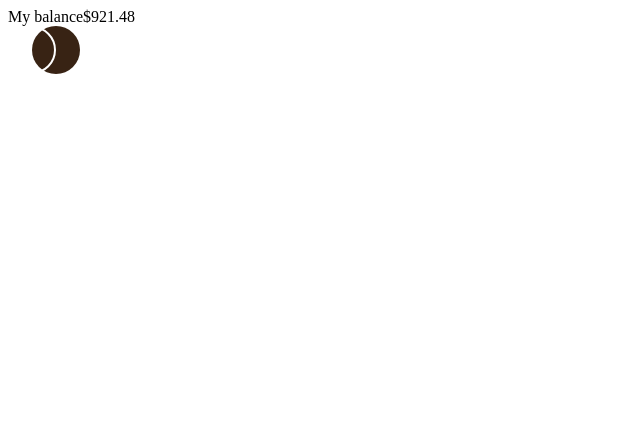
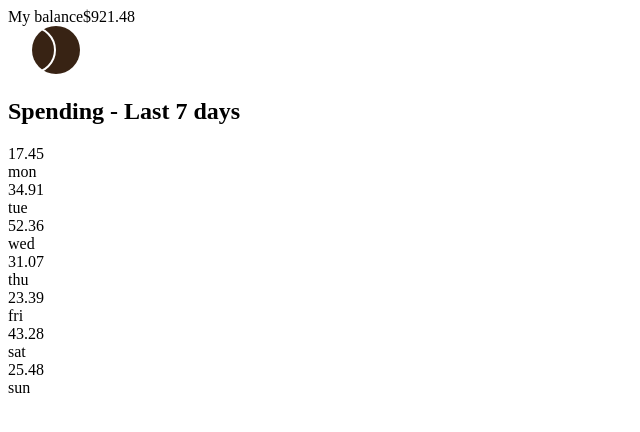
Before and after one commit to AdamHaniff/Expenses-Chart-Component, a React (Create React App) app: page / in a window 1280 px wide. Shown: the top 432 px of the page, without its empty margins (0-640 px from the left). Built offline with nearby package versions, Linux system fonts and the light colour scheme.

Commit message:
Created ExpenseBarDay component

```diff
--- a/src/App.js
+++ b/src/App.js
@@ -1,7 +1,39 @@
+const expenses = [
+  {
+    day: "mon",
+    amount: 17.45,
+  },
+  {
+    day: "tue",
+    amount: 34.91,
+  },
+  {
+    day: "wed",
+    amount: 52.36,
+  },
+  {
+    day: "thu",
+    amount: 31.07,
+  },
+  {
+    day: "fri",
+    amount: 23.39,
+  },
+  {
+    day: "sat",
+    amount: 43.28,
+  },
+  {
+    day: "sun",
+    amount: 25.48,
+  },
+];
+
 export default function App() {
   return (
     <div className="app">
       <Balance />
+      <Spending />
     </div>
   );
 }
@@ -18,4 +50,25 @@ function Balance() {
   );
 }
 
-function Spending() {}
+function Spending() {
+  return (
+    <div className="spending">
+      <h2 className="spending__label">Spending - Last 7 days</h2>
+      <div className="spending__chart">
+        {expenses.map((expense) => (
+          <ExpenseBarDay key={expense.day} expense={expense} />
+        ))}
+      </div>
+    </div>
+  );
+}
+
+function ExpenseBarDay({ expense }) {
+  return (
+    <div className="spending__expense-bar-day">
+      <span className="spending__expense">{expense.amount}</span>
+      <div className="spending__bar"></div>
+      <span className="spending__day">{expense.day}</span>
+    </div>
+  );
+}
```
